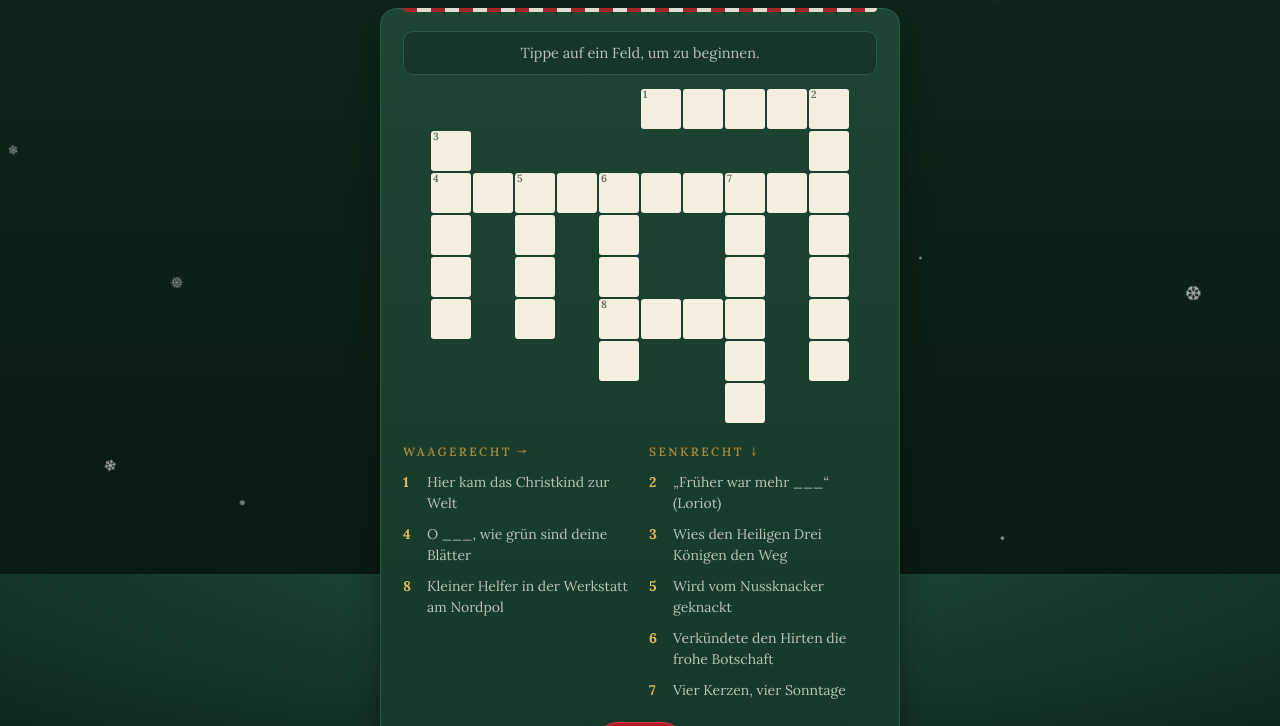
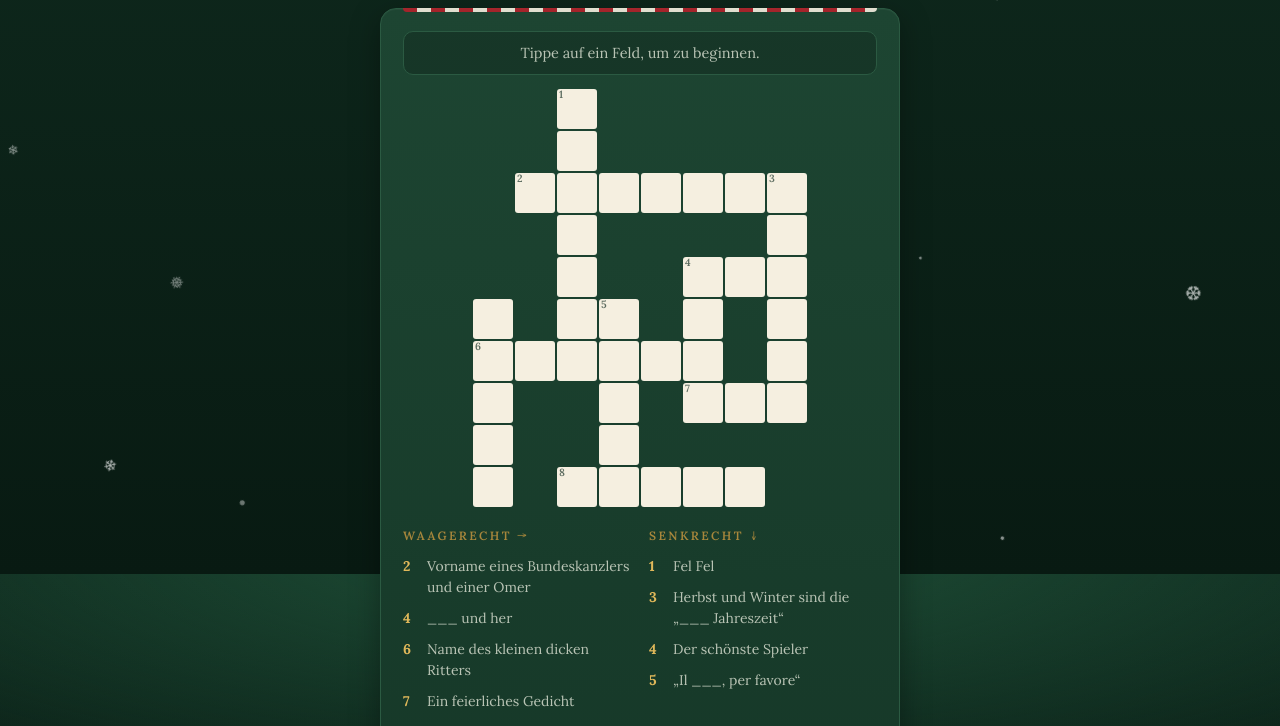
Before and after one commit to OernaZeBoerner/xmas-puzzles, a plain HTML site: page spekulatius.html in a window 1280 px wide. Shown: the part 226-952 px from the top of the page. Drawn offline with Linux system fonts and the light colour scheme; a web font is replaced by a local one.

Commit message:
finished crossword puzzle

```diff
--- a/spekulatius.html
+++ b/spekulatius.html
@@ -64,27 +64,31 @@ const CONFIG = {
   number: 3,
   id: "spekulatius",
   solution: [
-    ".....STALL",
-    "S........A",
-    "TANNENBAUM",
-    "E.U.N..D.E",
-    "R.S.G..V.T",
-    "N.S.ELFE.T",
-    "....L..N.A",
-    ".......T..",
+    "..Z.....",
+    "..W.....",
+    ".GERHARD",
+    "..I....U",
+    "..F..HIN",
+    "R.EC.U.K",
+    "OBLONG.L",
+    "B..N.ODE",
+    "I..T....",
+    "E.TOAST.",
   ],
   clues: {
     across: [
-      { row: 0, col: 5, clue: "Hier kam das Christkind zur Welt" },             // STALL
-      { row: 2, col: 0, clue: "O ___, wie grün sind deine Blätter" },           // TANNENBAUM
-      { row: 5, col: 4, clue: "Kleiner Helfer in der Werkstatt am Nordpol" },   // ELFE
+      { row: 2, col: 1, clue: "Vorname eines Bundeskanzlers und einer Omer" },  // GERHARD
+      { row: 4, col: 5, clue: "___ und her" },                                  // HIN
+      { row: 6, col: 0, clue: "Name des kleinen dicken Ritters" },              // OBLONG
+      { row: 7, col: 5, clue: "Ein feierliches Gedicht" },                      // ODE
+      { row: 9, col: 2, clue: "„Erna, du ___“" },                               // TOAST
     ],
     down: [
-      { row: 0, col: 9, clue: "„Früher war mehr ___“ (Loriot)" },               // LAMETTA
-      { row: 1, col: 0, clue: "Wies den Heiligen Drei Königen den Weg" },       // STERN
-      { row: 2, col: 2, clue: "Wird vom Nussknacker geknackt" },                // NUSS
-      { row: 2, col: 4, clue: "Verkündete den Hirten die frohe Botschaft" },    // ENGEL
-      { row: 2, col: 7, clue: "Vier Kerzen, vier Sonntage" },                   // ADVENT
+      { row: 0, col: 6, clue: "Unser gestiefelter Kater" },                     // ROBIE
+      { row: 0, col: 2, clue: "Fel Fel" },                                      // ZWEIFEL
+      { row: 5, col: 3, clue: "„Il ___, per favore“" },                         // CONTO
+      { row: 4, col: 5, clue: "Der schönste Spieler" },                         // HUGO
+      { row: 2, col: 7, clue: "Herbst und Winter sind die „___ Jahreszeit“" },  // DUNKLE
     ],
   },
   reward: 'Noch schöner vollkommen betrunken mit Frank Sinatra:<br><a href="https://open.spotify.com/intl-de/track/3szI9hDVbyOYU0yd77G35n?si=f2ffbc5d05f84041" target="_blank" rel="noopener">🎵 Hör mal rein</a>',
```
